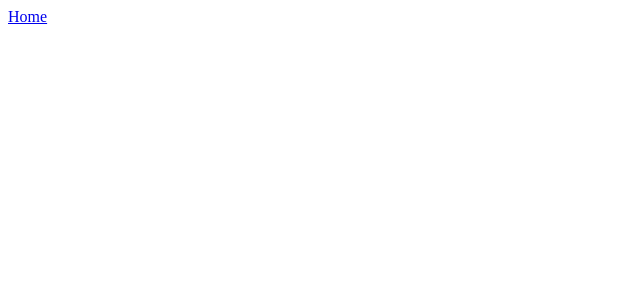
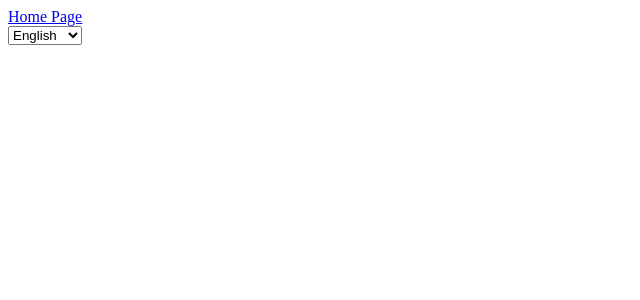
Before and after one commit to GregMarshall999/drones-app, a Vue app: page / in a window 1280 px wide. Shown: the top 300 px of the page, without its empty margins (0-640 px from the left). Built offline with nearby package versions, Linux system fonts and the light colour scheme; the HTML template or start-up script is replaced by a standard one.

Commit message:
i18n integration

```diff
--- a/package.json
+++ b/package.json
@@ -17,7 +17,9 @@
   },
   "dependencies": {
     "pinia": "^3.0.4",
+    "pinia-plugin-persistedstate": "^4.7.1",
     "vue": "^3.5.25",
+    "vue-i18n": "^11.2.2",
     "vue-router": "^4.6.3"
   },
   "devDependencies": {
--- /dev/null
+++ b/src/components/LangSwitcher.vue
@@ -0,0 +1,15 @@
+<template>
+    <select
+        v-model="localeStore.locale"
+        @change="localeStore.setLocale(localeStore.locale)"
+    >
+        <option value="en">English</option>
+        <option value="fr">Français</option>
+    </select>
+</template>
+
+<script setup lang="ts">
+import { useLocaleStore } from '@/stores/locale'
+
+const localeStore = useLocaleStore()
+</script>
--- a/src/components/NavComp.vue
+++ b/src/components/NavComp.vue
@@ -5,7 +5,15 @@
         </section>
 
         <section class="links">
-            <RouterLink to="/">Home</RouterLink>
+            <RouterLink to="/">{{ $t('components.nav.homePage') }}</RouterLink>
+        </section>
+
+        <section class="lang-switcher">
+            <LangSwitcher />
         </section>
     </nav>
 </template>
+
+<script setup lang="ts">
+import LangSwitcher from '@components/LangSwitcher.vue'
+</script>
--- /dev/null
+++ b/src/i18n/en/components/nav.json
@@ -0,0 +1,7 @@
+{
+    "components": {
+        "nav": {
+            "homePage": "Home Page"
+        }
+    }
+}
--- /dev/null
+++ b/src/i18n/fr/components/nav.json
@@ -0,0 +1,7 @@
+{
+    "components": {
+        "nav": {
+            "homePage": "Page d'accueil"
+        }
+    }
+}
--- /dev/null
+++ b/src/i18n/index.ts
@@ -0,0 +1,10 @@
+import { createI18n } from 'vue-i18n'
+import en from '@i18n/en/components/nav.json'
+import fr from '@i18n/fr/components/nav.json'
+
+export const i18n = createI18n({
+    legacy: false,
+    locale: 'en',
+    fallbackLocale: 'en',
+    messages: { en, fr }
+})
--- a/src/main.ts
+++ b/src/main.ts
@@ -1,12 +1,18 @@
 import { createApp } from 'vue'
 import { createPinia } from 'pinia'
+import { createPersistedState } from 'pinia-plugin-persistedstate'
 
 import App from './App.vue'
 import router from './router'
+import { i18n } from './i18n'
 
 const app = createApp(App)
+const pinia = createPinia()
 
-app.use(createPinia())
+pinia.use(createPersistedState())
+
+app.use(pinia)
 app.use(router)
+app.use(i18n)
 
 app.mount('#app')
--- /dev/null
+++ b/src/stores/locale.ts
@@ -0,0 +1,16 @@
+import { ref } from 'vue'
+import { defineStore } from 'pinia'
+import { i18n } from '@/i18n'
+
+export const useLocaleStore = defineStore('locale', () => {
+    const locale = ref<'en' | 'fr'>('en')
+
+    const setLocale = (newLocale: 'en' | 'fr') => {
+        locale.value = newLocale
+        i18n.global.locale.value = newLocale
+        localStorage.setItem('locale', newLocale)
+    }
+
+    return { locale, setLocale }
+},
+{ persist: true })
--- a/tsconfig.app.json
+++ b/tsconfig.app.json
@@ -7,7 +7,8 @@
 
     "paths": {
       "@/*": ["./src/*"],
-      "@components/*": ["./src/components/*"]
+      "@components/*": ["./src/components/*"],
+      "@i18n/*": ["./src/i18n/*"]
     }
   }
 }
--- a/vite.config.ts
+++ b/vite.config.ts
@@ -14,6 +14,7 @@ export default defineConfig({
     alias: {
       '@': fileURLToPath(new URL('./src', import.meta.url)),
       '@components': fileURLToPath(new URL('./src/components', import.meta.url)),
+      '@i18n': fileURLToPath(new URL('./src/i18n', import.meta.url)),
     },
   },
 })
```
Also changed, not shown: 1 other file (tests, documents, lock files or other folders).
